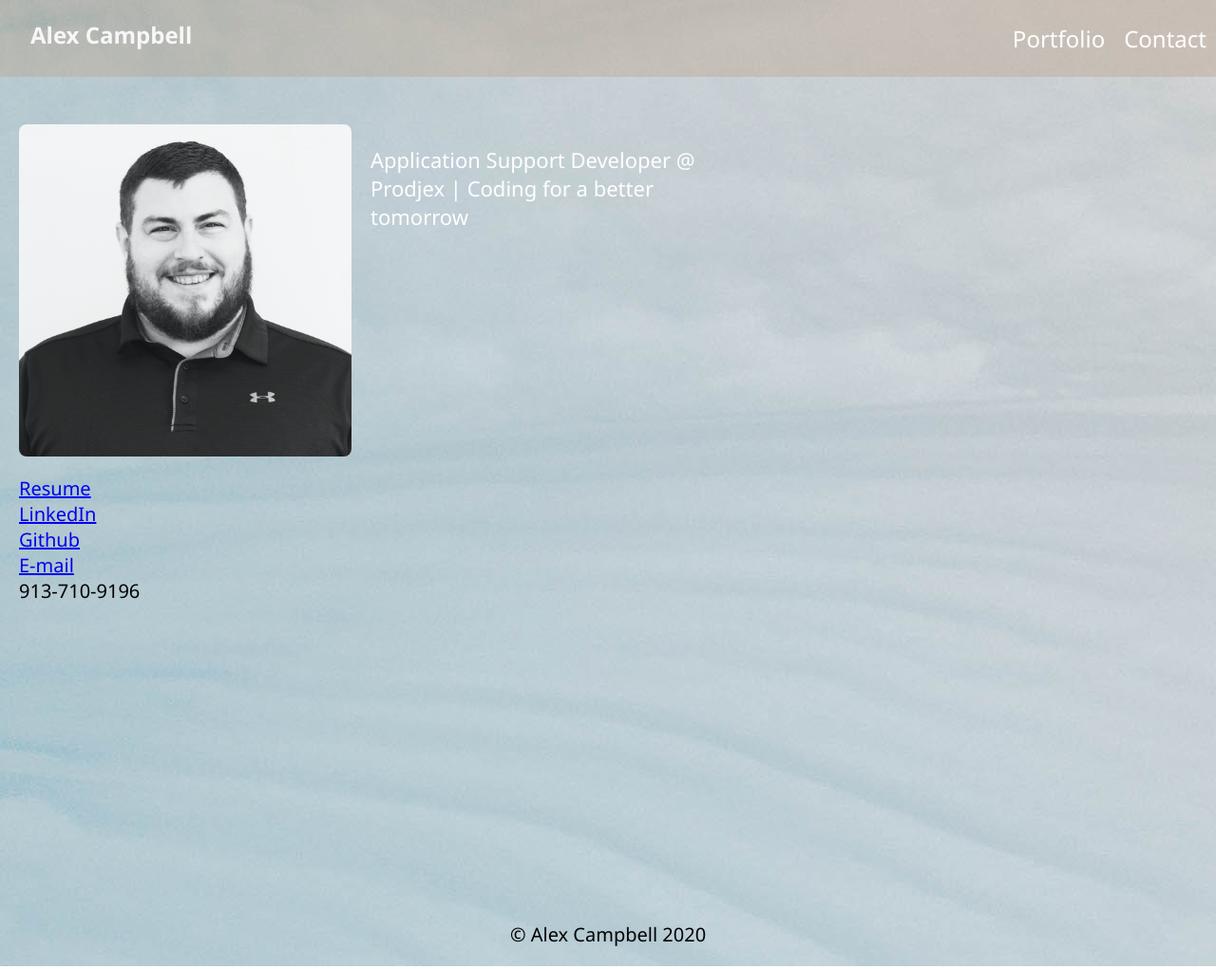
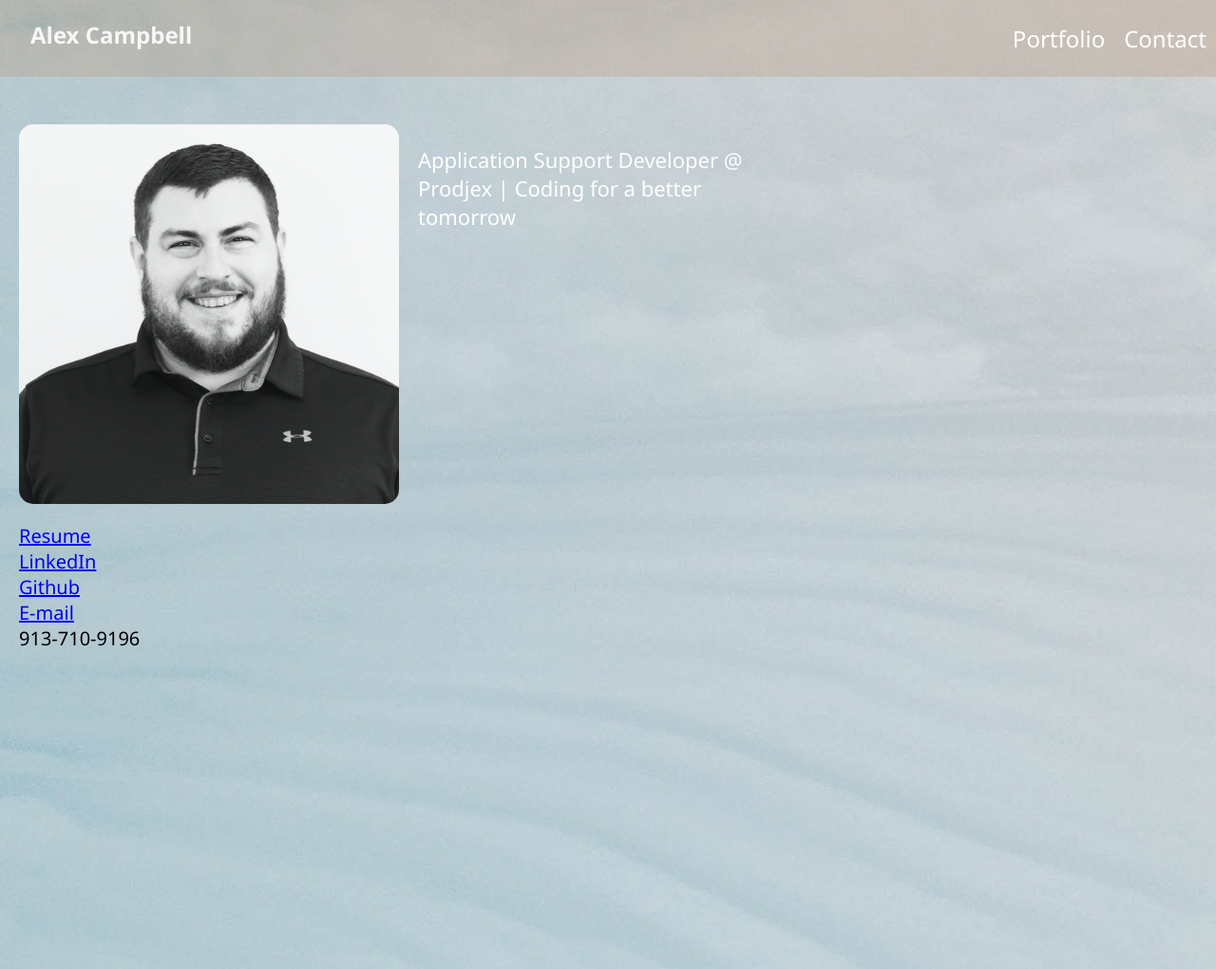
Before and after one commit to Alexbcampbell/Alex-Campbell-Portfolio, a React app: page /#/home in a window 1280 px wide. Shown: the top 1021 px of the page at 95% size. Built offline with nearby package versions, Linux system fonts and the light colour scheme; some packages are replaced by stand-ins of ours; no server answers.

Commit message:
styling changes to landing page image and bio

```diff
--- a/src/Pages/LandingPage/LandingPage.css
+++ b/src/Pages/LandingPage/LandingPage.css
@@ -10,8 +10,8 @@ body {
 }
 
 .profile {
-  opacity: 0.9;
-  border-radius: 8px;
+  opacity: .92;
+  border-radius: 15px;
 }
 
 .item-bio {
@@ -20,8 +20,8 @@ body {
 }
 .container {
   display: grid;
-  grid-template-columns: 350px 350px;
-  grid-template-rows: 350px 350px;
+  grid-template-columns: 400px 400px;
+  grid-template-rows: 400px 400px;
   grid-gap: 20px;
 }
 
```
